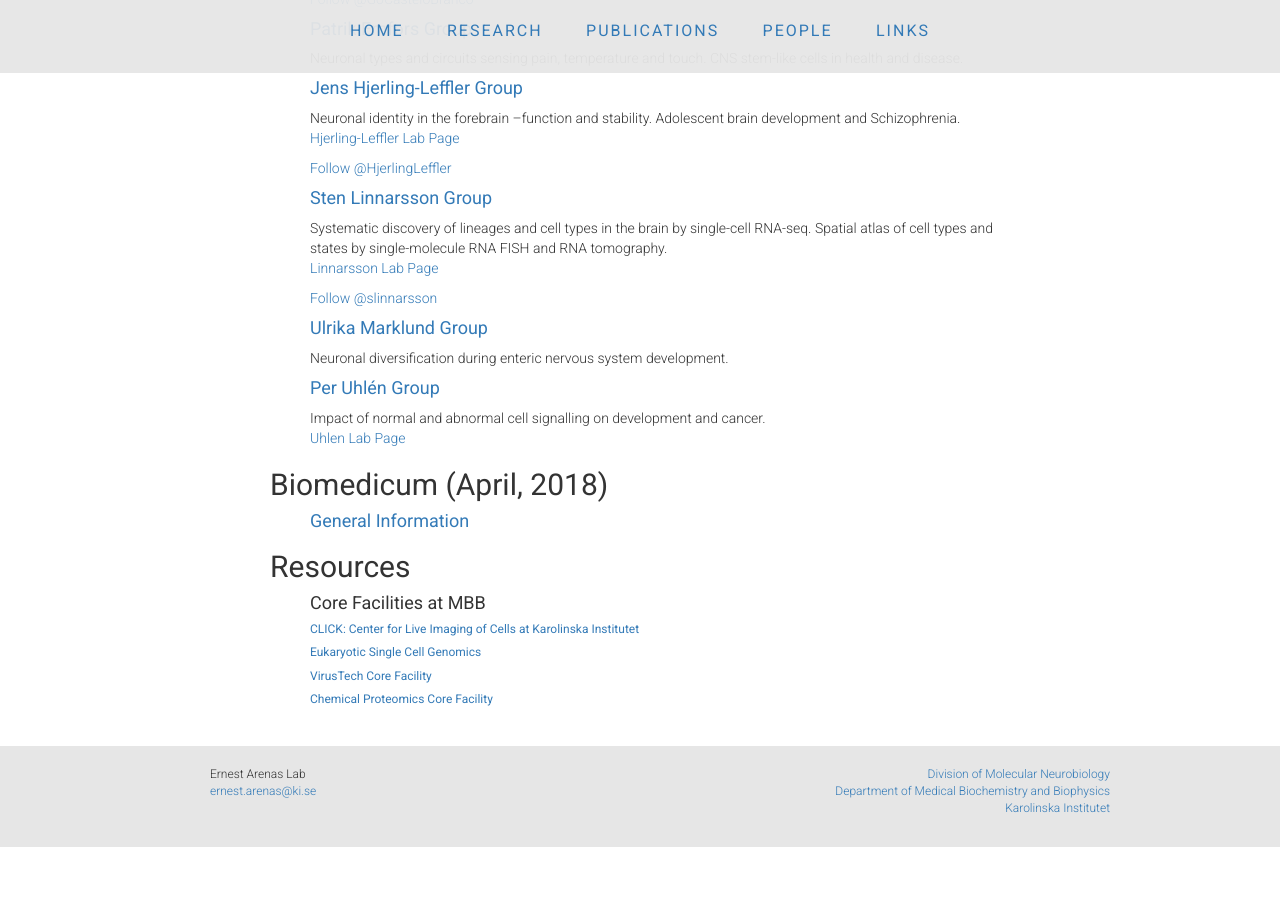
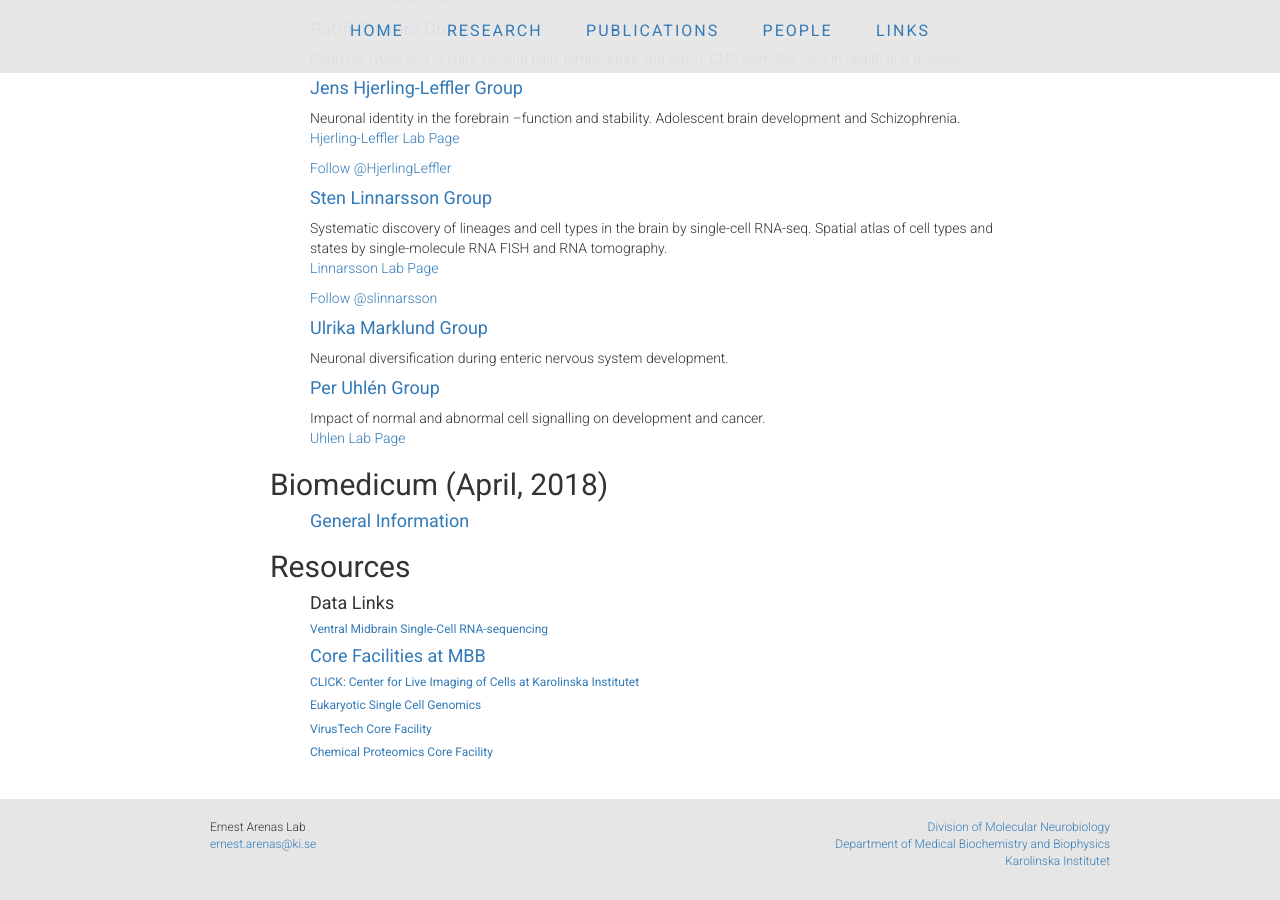
Before and after one commit to ArenasLab/arenaslab.github.io, a Jekyll site: the page links/index.html, which Jekyll copies as it is, in a window 1280 px wide and 900 px high, scrolled down 652 px. Built offline with Jekyll 4.4.1, drawn with Linux system fonts in a browser that asks for light colours; comment, search, counter and statistics services are not loaded; before the commit the page ends 1499 px from its top, so only the background shows below that.

Commit message:
Update index.html

```diff
--- a/links/index.html
+++ b/links/index.html
@@ -85,6 +85,9 @@
 
           <h2>Resources</h2>
 	    <ul class="posts">
+	      <h4>Data Links</h4>
+		    <h6><a href="http://linnarssonlab.org/ventralmidbrain/">Ventral Midbrain Single-Cell RNA-sequencing</a></h6>
+		    <h6><a href="http://mousebrain.org/doku.php"><Mouse Brain Single-Cell RNA-Sequencing</a></h6>
               <h4>Core Facilities at MBB</h4>
 		    <h6><a href="http://www.molneuro.mbb.ki.se/click/">CLICK: Center for Live Imaging of Cells at Karolinska Institutet</a></h6>
 		    <h6><a href="https://www.scilifelab.se/facilities/eukaryotic-single-cell-genomics/">Eukaryotic Single Cell Genomics</a></h6>
```
